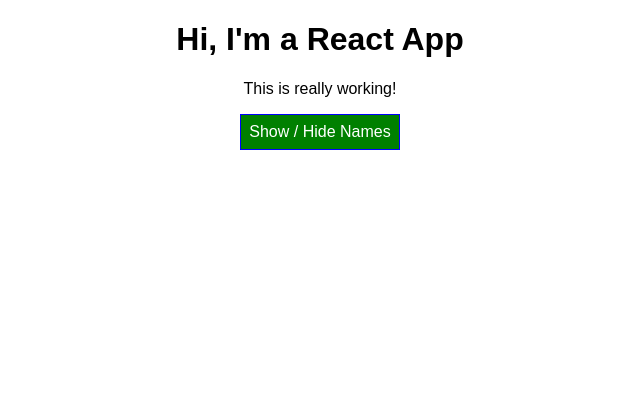
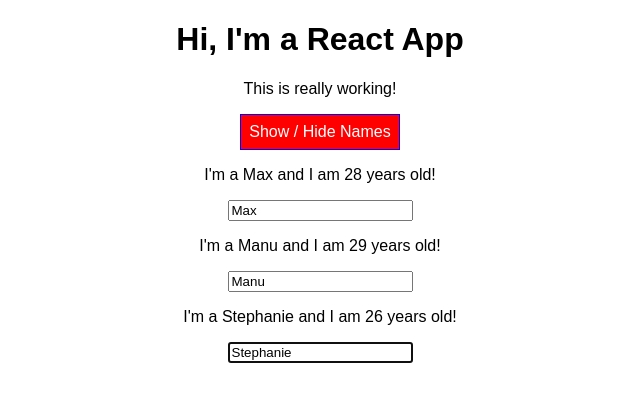
Before and after one commit to yusufcodes/react-study, a React app: page / in a window 1280 px wide. Shown: the top 402 px of the page, without its empty margins (320-960 px from the left). Built offline with nearby package versions, Linux system fonts and the light colour scheme.

Commit message:
Learned about setting state properly, using PropTypes and using refs to get reference to specific elements

```diff
--- a/package.json
+++ b/package.json
@@ -31,6 +31,7 @@
     "postcss-flexbugs-fixes": "3.2.0",
     "postcss-loader": "2.0.8",
     "promise": "8.0.1",
+    "prop-types": "^15.7.2",
     "radium": "^0.26.0",
     "raf": "3.4.0",
     "react": "^16.13.1",
@@ -42,7 +43,6 @@
     "sw-precache-webpack-plugin": "0.11.4",
     "url-loader": "0.6.2",
     "webpack": "3.8.1",
-    "webpack-dev-server": "2.11.3",
     "webpack-manifest-plugin": "1.3.2",
     "whatwg-fetch": "2.0.3"
   },
@@ -92,5 +92,8 @@
   },
   "eslintConfig": {
     "extends": "react-app"
+  },
+  "devDependencies": {
+    "webpack-dev-server": "^2.11.3"
   }
 }
--- a/src/components/Cockpit/Cockpit.js
+++ b/src/components/Cockpit/Cockpit.js
@@ -1,10 +1,18 @@
-import React, { useEffect } from 'react';
+import React, { useEffect, useRef } from 'react';
 import classes from './Cockpit.css';
 
 const cockpit = (props) => {
+  const toggleBtnRef = useRef(); // Setting up reference for button
+
+  // Empty array passed into useEffect so it only runs once fully loaded and then during cleanup
     useEffect(() => {
       console.log('[Cockpit.js] useEffect');
-    });
+      // Setting up the click to run once all elements are loaded
+      toggleBtnRef.current.click();
+      return () => {
+        console.log('[Cockpit.js] cleanup work in useEffect');
+      };
+    }, []);
 
     const assignedClasses = [];
 
@@ -27,7 +35,10 @@
         <div className={classes.Cockpit}>
             <h1>Hi, I'm a React App</h1>
             <p className={assignedClasses.join(' ')}>This is really working!</p>
-            <button className={btnClass.join(' ')} onClick={props.clicked}>
+            <button
+            className={btnClass.join(' ')}
+            ref={toggleBtnRef}
+            onClick={props.clicked}>
             Show / Hide Names
             </button>
         </div>
--- a/src/components/Persons/Person/Person.js
+++ b/src/components/Persons/Person/Person.js
@@ -1,20 +1,43 @@
 import React, { Component } from 'react';
 import Auxilary from '../../../hoc/Auxilary';
-import classes from './Person.css'
+import PropTypes from 'prop-types';
 
 // Returns a React Component
 // Class based: {this.props.name}
 class Person extends Component {
+    constructor()
+    {
+        super();
+        // This will hold the reference for our input element once it is set later in 'ref' attribute
+        this.inputElementRef = React.createRef();
+    }
+
+    componentDidMount() {
+        this.inputElementRef.current.focus();
+    }
     render() {
         console.log('[Person.js] rendering...');
         return (
             <Auxilary>
                 <p onClick={this.props.click}>I'm a {this.props.name} and I am {this.props.age} years old!</p>
                 <p>{this.props.children}</p>
-                <input type="text" onChange={this.props.changed} value={this.props.name}/>
+                <input
+                type="text"
+                key="t5"
+                // ref={(inputEl) => {this.inputElement = inputEl}}
+                ref={this.inputElementRef}
+                onChange={this.props.changed}
+                value={this.props.name}/>
             </Auxilary>
         );
     }
 };
 
+Person.propTypes = {
+    click: PropTypes.func,
+    name: PropTypes.string,
+    age: PropTypes.number,
+    changed: PropTypes.func
+};
+
 export default Person;
--- a/src/containers/App.js
+++ b/src/containers/App.js
@@ -17,7 +17,8 @@
       { id: 'cije3',name: 'Manu', age: 29 },
       { id: 'hfcd5', name: 'Stephanie', age: 26 }
     ],
-    showPeople: false
+    showPeople: false,
+    changeCounter: 0
   };
 
   // 2. Lifecycle #2
@@ -58,7 +59,14 @@
     persons[personIndex] = person;
 
     // Update the persons state
-    this.setState({persons: persons});
+    this.setState((prevState, props) => {
+      return {
+        persons: persons,
+        changeCounter: prevState.changeCounter + 1
+      }
+    })
+
+    console.log(`Counter: ${this.state.changeCounter}`);
   }
 
   usernameChangedHandler = (event) => {
```
Also changed, not shown: 2 other files (tests, documents, lock files or other folders).
